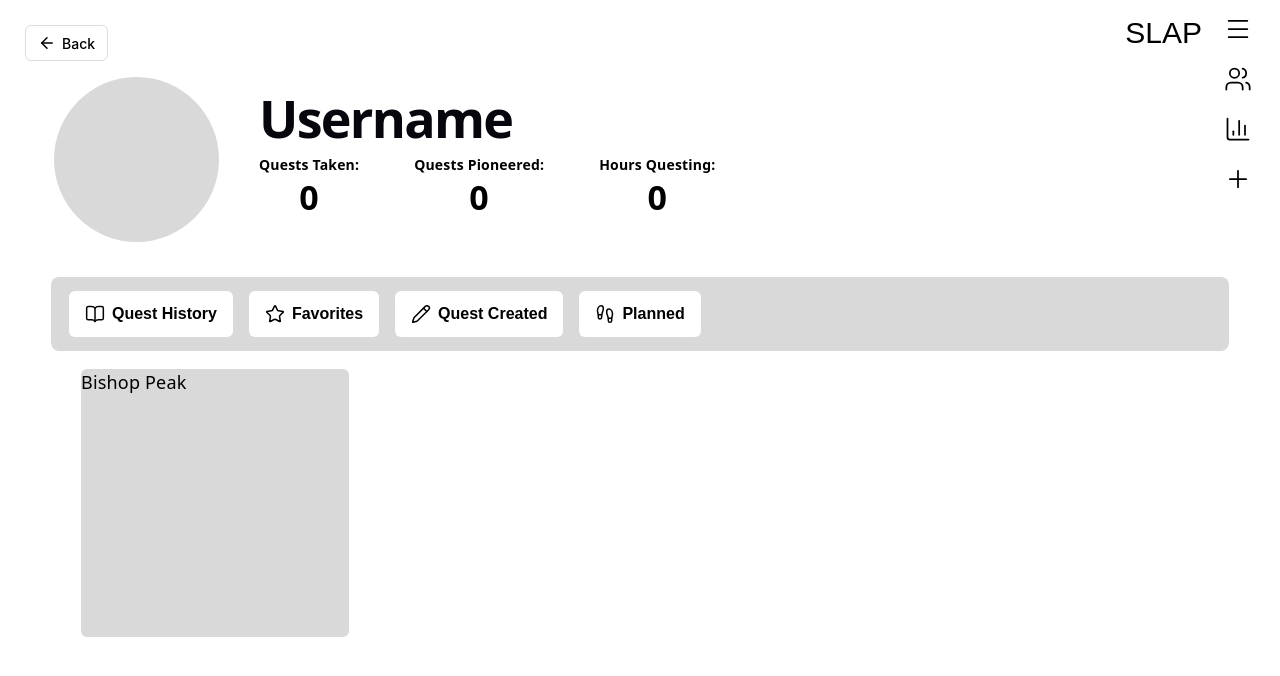
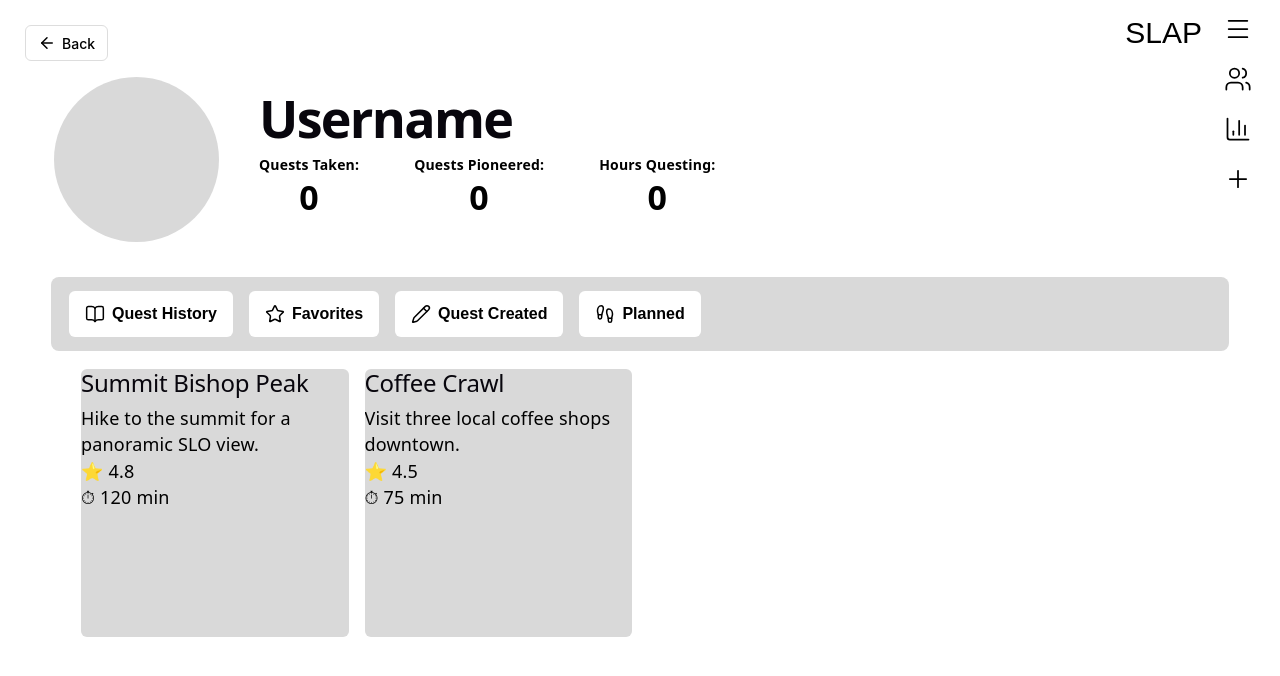
Before and after one commit to ReneGR123/Team-Odoconuts-App, a React app in the folder packages/Frontend/: page /profile in a window 1280 px wide. Shown: the top 676 px of the page. Built offline with nearby package versions, Linux system fonts and the light colour scheme; the HTML template or start-up script is replaced by a standard one.

Commit message:
feat: quest popups and quests on profile visible with mock data

```diff
--- /dev/null
+++ b/packages/Frontend/src/components/QuestCard.jsx
@@ -0,0 +1,12 @@
+function QuestCard({ quest }) {
+  return (
+    <article className="quest-card">
+      <h2>{quest.name}</h2>
+      <p>{quest.description}</p>
+      <p>⭐ {quest.rating}</p>
+      <p>⏱ {quest.durationMinutes} min</p>
+    </article>
+  );
+}
+
+export default QuestCard;
--- a/packages/Frontend/src/components/QuestMap.jsx
+++ b/packages/Frontend/src/components/QuestMap.jsx
@@ -1,16 +1,46 @@
-import Map from "react-map-gl/maplibre";
+import Map, { Marker, Popup} from "react-map-gl/maplibre";
 import { setWorkerUrl } from "maplibre-gl";
 import workerUrl from "maplibre-gl/dist/maplibre-gl-worker.mjs?worker&url";
 import "maplibre-gl/dist/maplibre-gl.css";
+
+// added questimports
+import { useState } from "react";
+import { mockQuests } from "../data/mockQuests";
 
 // configure the map worker for vite
 setWorkerUrl(workerUrl);
 
 function QuestMap() {
+        const [selectedQuest, setSelectedQuest] = useState(null);
+
         return (
                 <Map initialViewState={{ longitude: -120.6596, latitude: 35.2828, zoom: 14 }}
 		style={{ width: "100vw", height: "100vh" }}
-                mapStyle="https://tiles.openfreemap.org/styles/liberty" />
+                mapStyle="https://tiles.openfreemap.org/styles/liberty" >
+
+                {mockQuests.map((quest) => (
+                        <Marker key={quest.id} longitude={quest.longitude} latitude={quest.latitude} onClick={(event) => {event.originalEvent.stopPropagation();
+                                if (selectedQuest?.id === quest.id) {
+                                        setSelectedQuest(null);
+                                } else {
+                                        setSelectedQuest(quest);
+                                }
+                        }}>
+                                <button type="button" className="quest-marker" >
+                                        ⚔
+                                </button>
+                        </Marker>
+                ))}
+
+                {selectedQuest && (
+                        <Popup longitude={selectedQuest.longitude} latitude={selectedQuest.latitude} closeButton={true} closeOnClick={false} onClose={() => setSelectedQuest(null)} >
+                                <h2>{selectedQuest.name}</h2>
+                                <p>{selectedQuest.description}</p>
+                                <p>⭐ {selectedQuest.rating}</p>
+                                <p>⏱ {selectedQuest.durationMinutes} minutes</p>
+                        </Popup>
+                )}
+                </Map>
         );
 }
 
--- a/packages/Frontend/src/components/UserProfile.jsx
+++ b/packages/Frontend/src/components/UserProfile.jsx
@@ -1,13 +1,12 @@
 import { ArrowLeft, BookOpen, Star, Pencil, Footprints, Users, BarChart3, Plus, Menu } from "lucide-react";
 import "./UserProfile.css";
 import { useNavigate } from "react-router-dom";
+import QuestCard from "../components/QuestCard";
+import { mockQuests } from "../data/mockQuests";
 
 function UserProfile() {
   const navigate = useNavigate();
   {/* temporary quest for logic */}
-  const quests = [ {
-     id: 1, name: "Bishop Peak"
-  } ];
 
   return (
     <div className="profile-page">
@@ -93,11 +92,8 @@ function UserProfile() {
 
      {/* quest grid */}
      <div className="quest-grid">
-	{quests.map((quest) => (
-	   <div className="quest-card" key={quest.id}>
-		{quest.name}
-	   </div>
-	))}
+		{mockQuests.map((quest) => (
+    	<QuestCard key={quest.id} quest={quest} /> ))}
      </div>
     </div>
   );
--- /dev/null
+++ b/packages/Frontend/src/data/mockQuests.js
@@ -0,0 +1,22 @@
+export const mockQuests = [
+  {
+    id: 1,
+    creatorId: "demo-user-1",
+    name: "Summit Bishop Peak",
+    description: "Hike to the summit for a panoramic SLO view.",
+    latitude: 35.286,
+    longitude: -120.659,
+    rating: 4.8,
+    durationMinutes: 120,
+  },
+  {
+    id: 2,
+    creatorId: "demo-user-1",
+    name: "Coffee Crawl",
+    description: "Visit three local coffee shops downtown.",
+    latitude: 35.282,
+    longitude: -120.664,
+    rating: 4.5,
+    durationMinutes: 75,
+  },
+];
```
